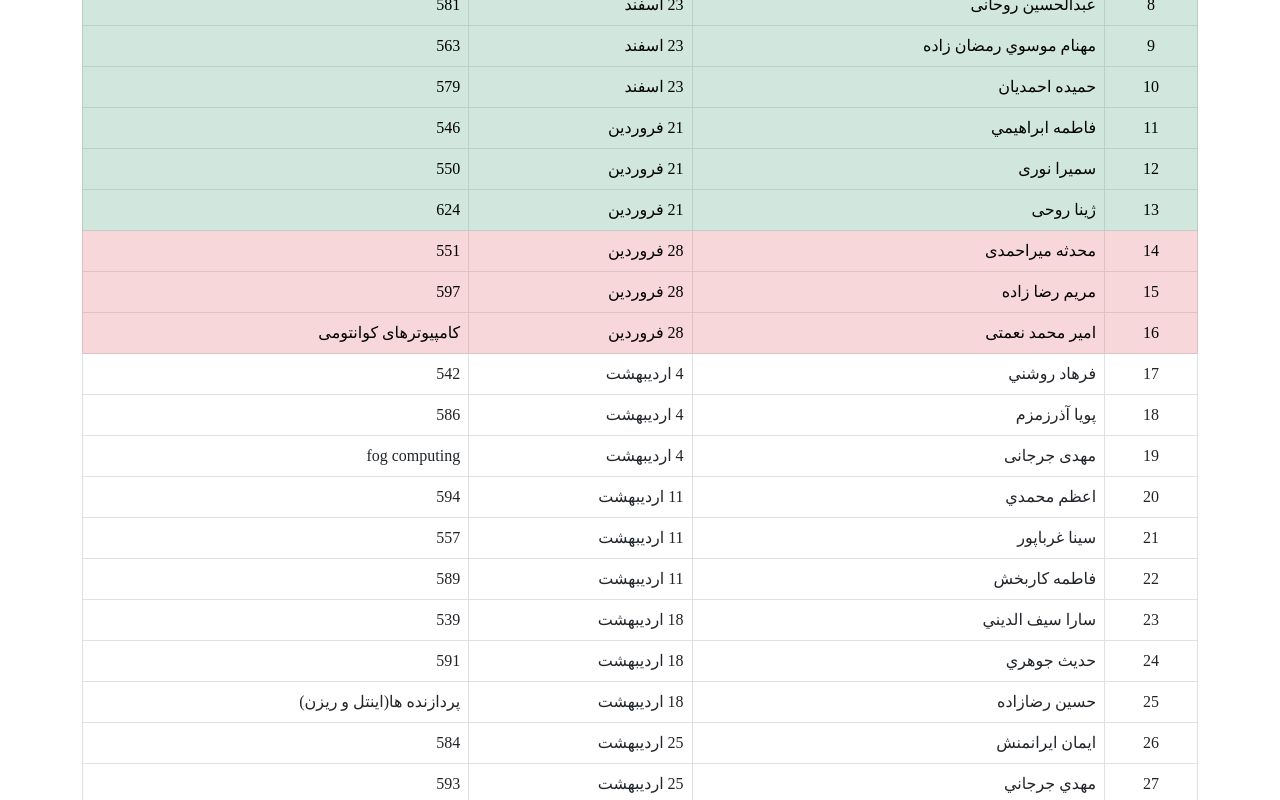
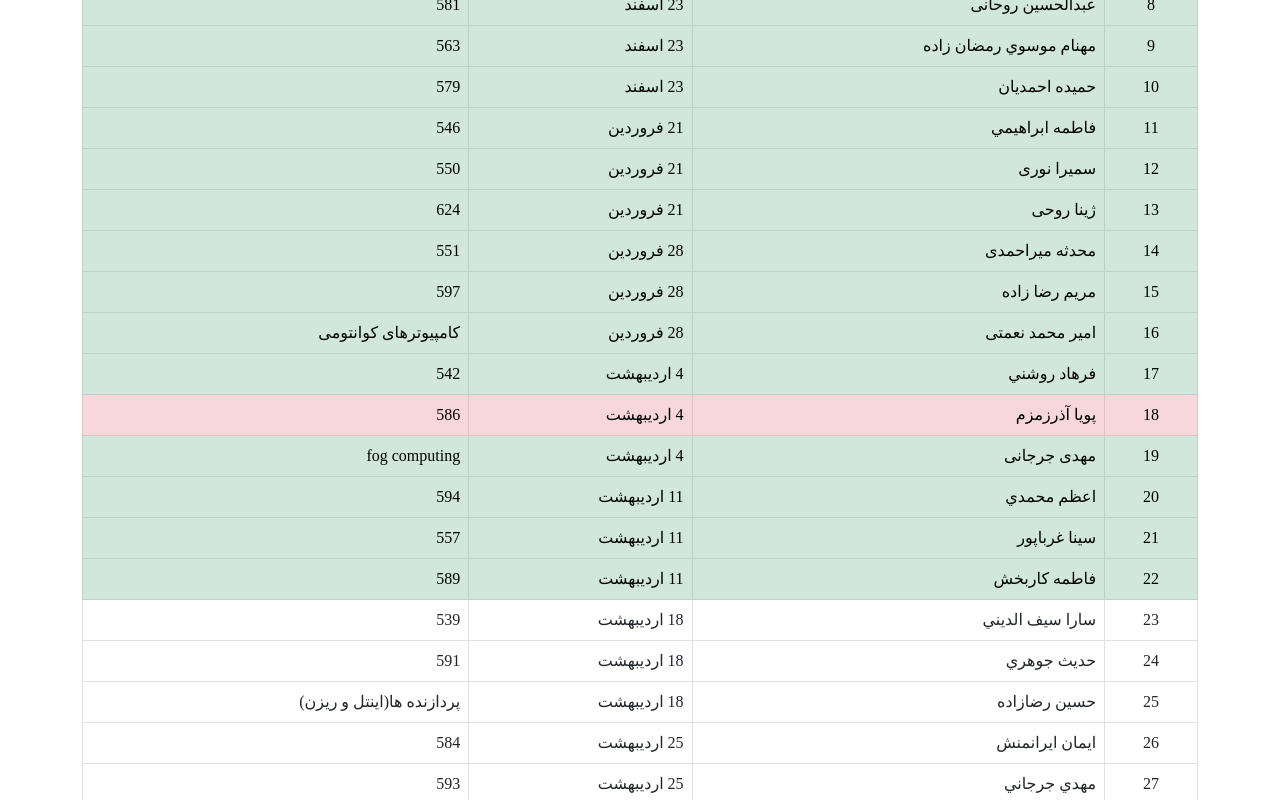
Before and after one commit to kingramx/it-class.github.io, a plain HTML site: page index.html in a window 1280 px wide. Shown: the part 448-1248 px from the top of the page. Drawn offline with nearby package versions, Linux system fonts and the light colour scheme; a web font is replaced by a local one.

Commit message:
Update index.html

```diff
--- a/index.html
+++ b/index.html
@@ -106,57 +106,57 @@
                     <td>21 فروردین</td>
                     <td>624</td>
                 </tr>
-                <tr class="table-danger">
+                <tr class="table-success">
                     <td class="text-center">14</td>
                     <td>محدثه میراحمدی</td>
                     <td>28 فروردین</td>
                     <td>551</td>
                 </tr>
-                <tr class="table-danger">
+                <tr class="table-success">
                     <td class="text-center">15</td>
                     <td>مریم رضا زاده</td>
                     <td>28 فروردین</td>
                     <td>597</td>
                 </tr>
-                <tr class="table-danger">
+                <tr class="table-success">
                     <td class="text-center">16</td>
                     <td>امیر محمد نعمتی</td>
                     <td>28 فروردین</td>
                     <td> کامپیوترهای کوانتومی</td>
                 </tr>
 
-                <tr>
+                <tr class="table-success">
                     <td class="text-center">17</td>
                     <td>فرهاد روشني</td>
                     <td>4 اردیبهشت</td>
                     <td>542</td>
                 </tr>
-                <tr>
+                <tr class="table-danger">
                     <td class="text-center">18</td>
                     <td>پویا آذرزمزم</td>
                     <td>4 اردیبهشت</td>
                     <td>586</td>
                 </tr>
-                <tr>
+                <tr class="table-success">
                     <td class="text-center">19</td>
                     <td>مهدی جرجانی</td>
                     <td>4 اردیبهشت</td>
                     <td>fog computing</td>
                 </tr>
-                <tr>
+                <tr class="table-success">
                     <td class="text-center">20</td>
                     <td>اعظم محمدي</td>
                     <td>11 اردیبهشت</td>
                     <td>594</td>
                 </tr>
 
-                <tr>
+                <tr class="table-success">
                     <td class="text-center">21</td>
                     <td>سینا غرباپور</td>
                     <td>11 اردیبهشت</td>
                     <td>557</td>
                 </tr>
-                <tr>
+                <tr class="table-success">
                     <td class="text-center">22</td>
                     <td>فاطمه کاربخش</td>
                     <td>11 اردیبهشت</td>
```
